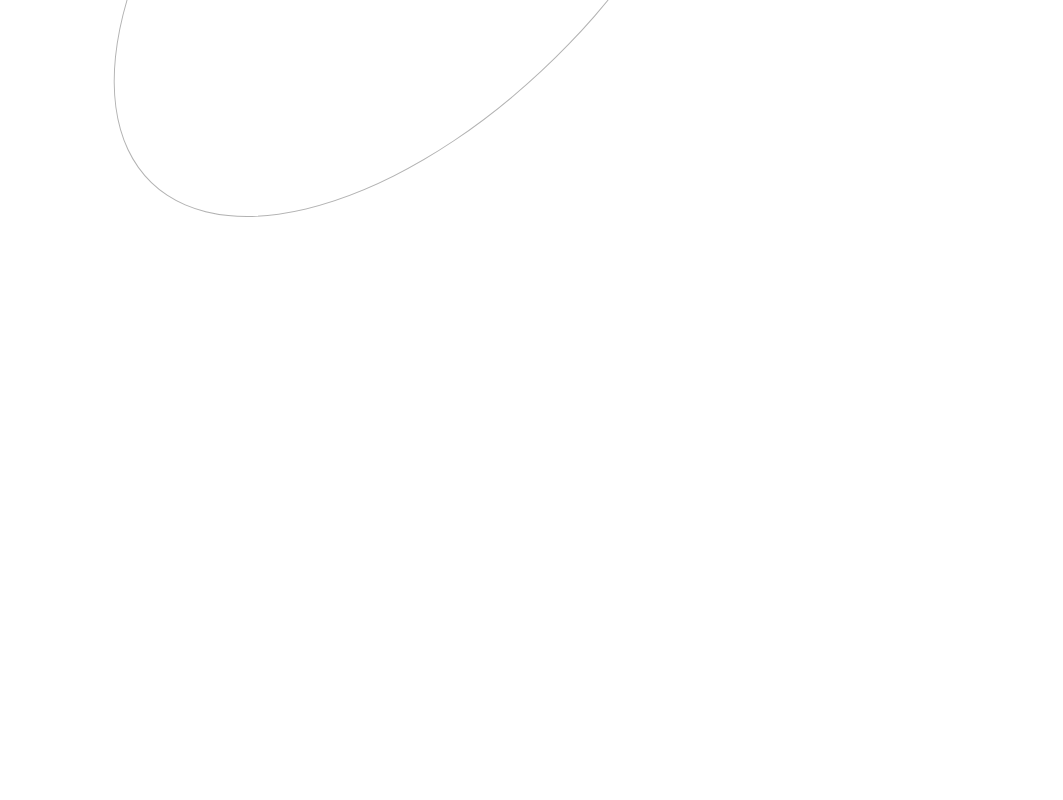
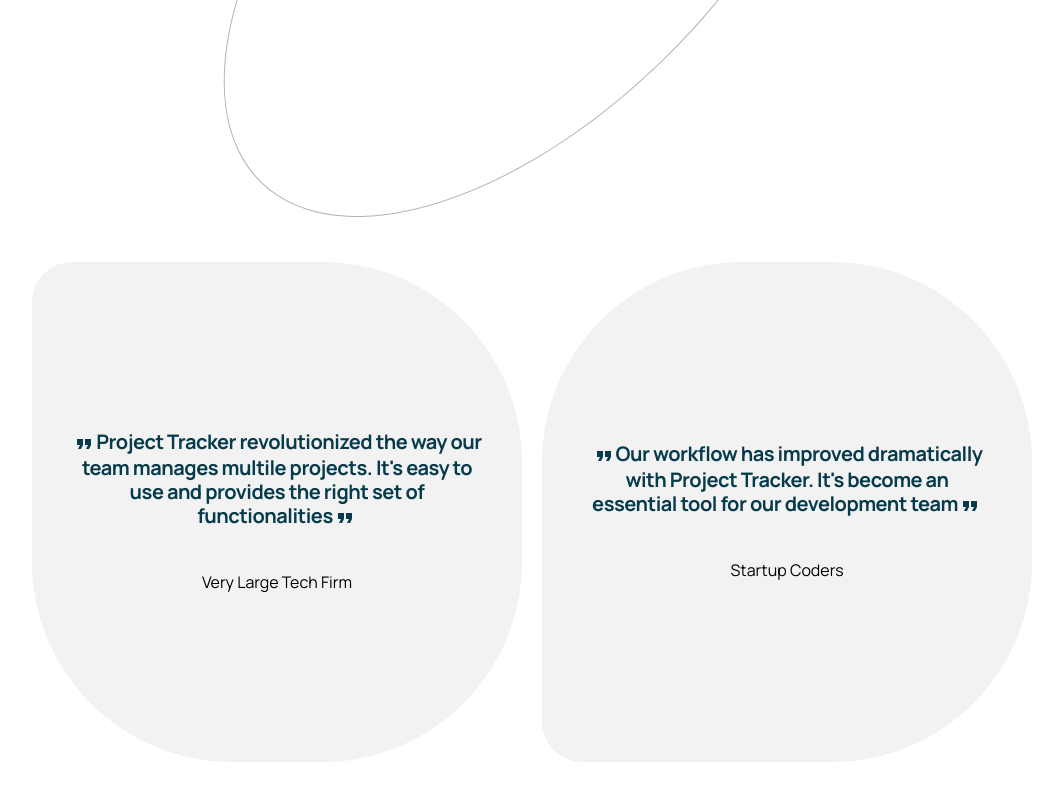
Before and after one commit to mahiv87/Project-Tracker, a React (Create React App) app in the folder client/: page / in a window 1280 px wide. Shown: the part 1402-2202 px from the top of the page, without its empty margins (108-1171 px from the left). Before the commit the page ends 1727 px from the top, so only its background shows below. Built offline with nearby package versions, Linux system fonts and the light colour scheme.

Commit message:
testimonial section init

```diff
--- a/client/src/pages/Home.js
+++ b/client/src/pages/Home.js
@@ -1,11 +1,12 @@
 import React from 'react';
 // import Auth from '../utils/auth';
+import FormatQuoteIcon from '@mui/icons-material/FormatQuote';
 
 import styles from './Home.module.css';
 
 const Home = () => {
 	return (
-		<div className={styles.desktop}>
+		<div className={styles.homeContainer}>
 			<section className={styles.hero}>
 				<main className={styles.container}>
 					<article className={styles.contentLeft}>
@@ -47,8 +48,31 @@ const Home = () => {
 							your work in one place.
 						</h3>
 					</article>
-					<div className={styles.infoDecoration}></div>
 				</article>
+				<div className={styles.infoDecoration}></div>
+			</section>
+			<section className={styles.testimonialsContainer}>
+				<div className={styles.testimonialsContent}>
+					<article className={styles.testimonialsCardLeft}>
+						<p className={styles.testimonialsText}>
+							<FormatQuoteIcon />
+							Project Tracker revolutionized the way our team manages multile
+							projects. It's easy to use and provides the right set of
+							functionalities
+							<FormatQuoteIcon />
+						</p>
+						<p className={styles.testimonialsClient}>Very Large Tech Firm</p>
+					</article>
+					<article className={styles.testimonialsCardRight}>
+						<p className={styles.testimonialsText}>
+							<FormatQuoteIcon />
+							Our workflow has improved dramatically with Project Tracker. It's
+							become an essential tool for our development team
+							<FormatQuoteIcon />
+						</p>
+						<p className={styles.testimonialsClient}>Startup Coders</p>
+					</article>
+				</div>
 			</section>
 		</div>
 	);
--- a/client/src/pages/Home.module.css
+++ b/client/src/pages/Home.module.css
@@ -1,7 +1,7 @@
 @import url('https://fonts.googleapis.com/css2?family=Unica+One&display=swap');
 @import url('https://fonts.googleapis.com/css2?family=Manrope:wght@300;400;600;700&display=swap');
-/* .desktop {
-	width: 1200px;
+.homeContainer {
+	width: 100%;
 	height: min-content;
 	display: flex;
 	flex-direction: column;
@@ -9,13 +9,13 @@
 	align-items: center;
 	background-color: #ffffff;
 	overflow: hidden;
-	padding: 0px 0px 0px 0px;
+	padding: 0px;
 	align-content: center;
 	flex-wrap: nowrap;
-	gap: 0;
+	gap: 0px;
 	position: absolute;
-	border-radius: 0px 0px 0px 0px;
-} */
+	border-radius: 0px;
+}
 
 /* BEGIN HERO STYLES */
 .hero {
@@ -433,14 +433,14 @@
 	flex-direction: column;
 	justify-content: flex-start;
 	align-items: center;
-	padding: 100px 100px 100px 100px;
+	padding: 100px;
 	background-color: #ffffff;
 	overflow: visible;
 	position: relative;
-	align-content: center;
+	/* align-content: center; */
 	flex-wrap: nowrap;
-	gap: 0px;
-	border-radius: 0px 0px 0px 0px;
+	gap: 20px;
+	border-radius: 0px;
 }
 
 .infoContent {
@@ -455,11 +455,11 @@
 	overflow: visible;
 	z-index: 1;
 	position: relative;
-	padding: 0px 0px 0px 0px;
-	align-content: flex-start;
+	padding: 0px;
+	/* align-content: flex-start; */
 	flex-wrap: nowrap;
 	gap: 40px;
-	border-radius: 0px 0px 0px 0px;
+	border-radius: 0px;
 }
 
 .infoHeading {
@@ -495,7 +495,7 @@
 	z-index: 1;
 	position: relative;
 	padding: 0px 0px 0px 0px;
-	align-content: center;
+	/* align-content: center; */
 	flex-wrap: nowrap;
 	gap: 40px;
 	border-radius: 0px 0px 0px 0px;
@@ -534,4 +534,122 @@
 	border-radius: 100%;
 	border: 1px solid #000000;
 }
-/* END INFOR SECTION STYLES */
+/* END INFO SECTION STYLES */
+
+/* BEGIN TESTIMONIALS STYLES */
+.testimonialsContainer {
+	box-sizing: border-box;
+	flex-shrink: 0;
+	width: 100%;
+	height: min-content; /* 700px */
+	display: flex;
+	flex-direction: column;
+	justify-content: flex-start;
+	align-items: center;
+	margin: 200px;
+	background-color: #ffffff;
+	overflow: hidden;
+	position: relative;
+	align-content: center;
+	flex-wrap: nowrap;
+	gap: 0px;
+	border-radius: 0px;
+}
+
+.testimonialsContent {
+	flex-shrink: 0;
+	width: 100%;
+	height: min-content; /* 500px */
+	display: flex;
+	flex-direction: row;
+	justify-content: center;
+	align-items: center;
+	max-width: 1000px;
+	overflow: hidden;
+	position: relative;
+	padding: 0px 0px 0px 0px;
+	align-content: center;
+	flex-wrap: nowrap;
+	gap: 20px;
+	border-radius: 0px 0px 0px 0px;
+}
+
+.testimonialsCardLeft {
+	box-sizing: border-box;
+	flex-shrink: 0;
+	flex: 1 0 0px;
+	width: 1px;
+	height: min-content; /* 500px */
+	display: flex;
+	flex-direction: column;
+	justify-content: center;
+	align-items: center;
+	padding: 40px 40px 40px 40px;
+	background-color: #f2f2f2;
+	min-height: 500px;
+	overflow: hidden;
+	position: relative;
+	align-content: center;
+	flex-wrap: nowrap;
+	gap: 40px;
+	border-radius: 40px 200px 200px 200px;
+}
+
+.testimonialsText {
+	flex-shrink: 0;
+	width: 100%;
+	height: auto; /* 96px */
+	white-space: pre-wrap;
+	word-wrap: break-word;
+	word-break: break-word;
+	overflow: visible;
+	position: relative;
+	font-weight: 700;
+	font-style: normal;
+	font-family: 'Manrope', 'Manrope Placeholder', sans-serif;
+	color: #073b4c;
+	font-size: 20px;
+	letter-spacing: -0.025em;
+	line-height: 1.2;
+	text-align: center;
+}
+
+.testimonialsClient {
+	flex-shrink: 0;
+	width: auto; /* 68px */
+	height: auto; /* 24px */
+	white-space: pre;
+	overflow: visible;
+	position: relative;
+	/* font-weight: 500; */
+	font-style: normal;
+	font-family: 'Manrope', sans-serif;
+	color: #000000;
+	font-size: 16px;
+	letter-spacing: 0em;
+	line-height: 1.5;
+	text-align: center;
+}
+
+.testimonialsCardRight {
+	box-sizing: border-box;
+	flex-shrink: 0;
+	flex: 1 0 0px;
+	width: 1px;
+	height: min-content; /* 500px */
+	display: flex;
+	flex-direction: column;
+	justify-content: center;
+	align-items: center;
+	padding: 40px 40px 40px 40px;
+	background-color: #f2f2f2;
+	min-height: 500px;
+	overflow: hidden;
+	position: relative;
+	align-content: center;
+	flex-wrap: nowrap;
+	gap: 40px;
+	border-radius: 200px 200px 200px 40px;
+}
+
+/* END TESTIMONIALS STYLES */
```
Also changed, not shown: client/package.json (+4 -3 lines), 1 other file (tests, documents, lock files or other folders).
